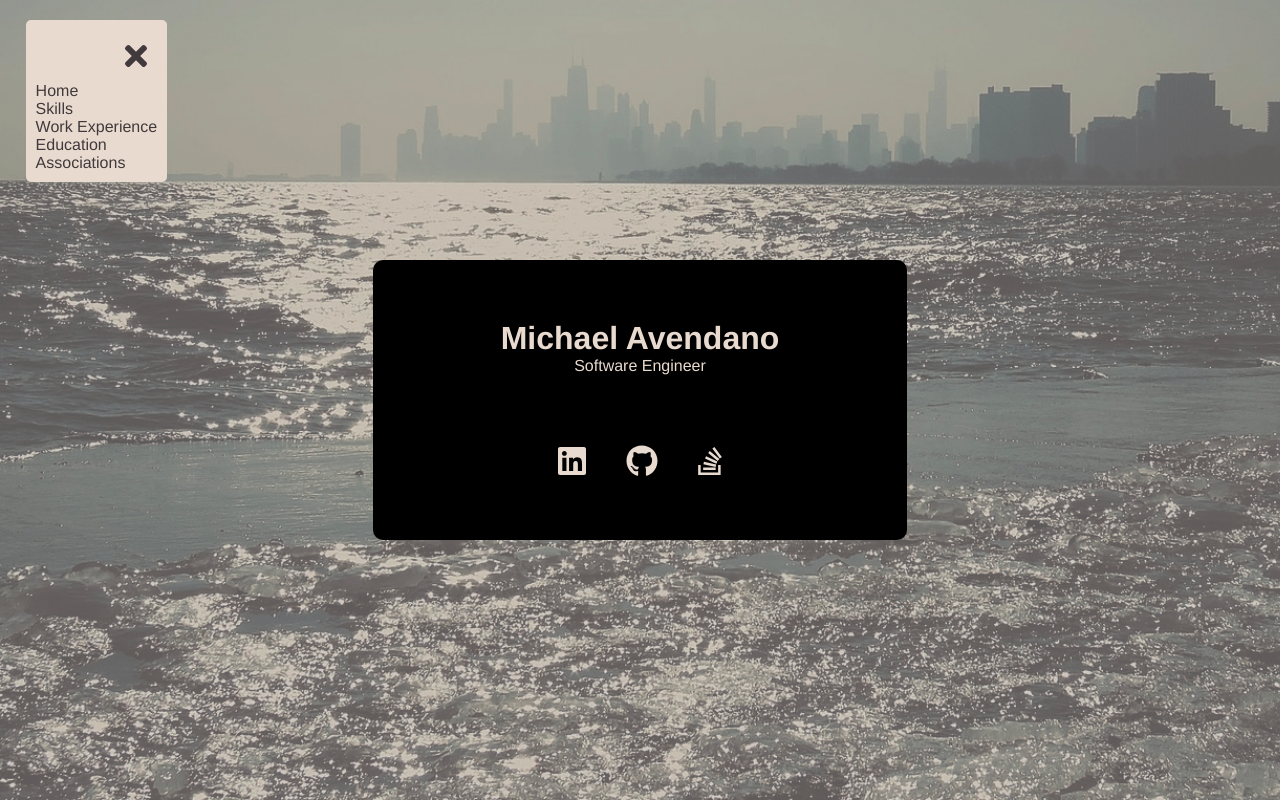
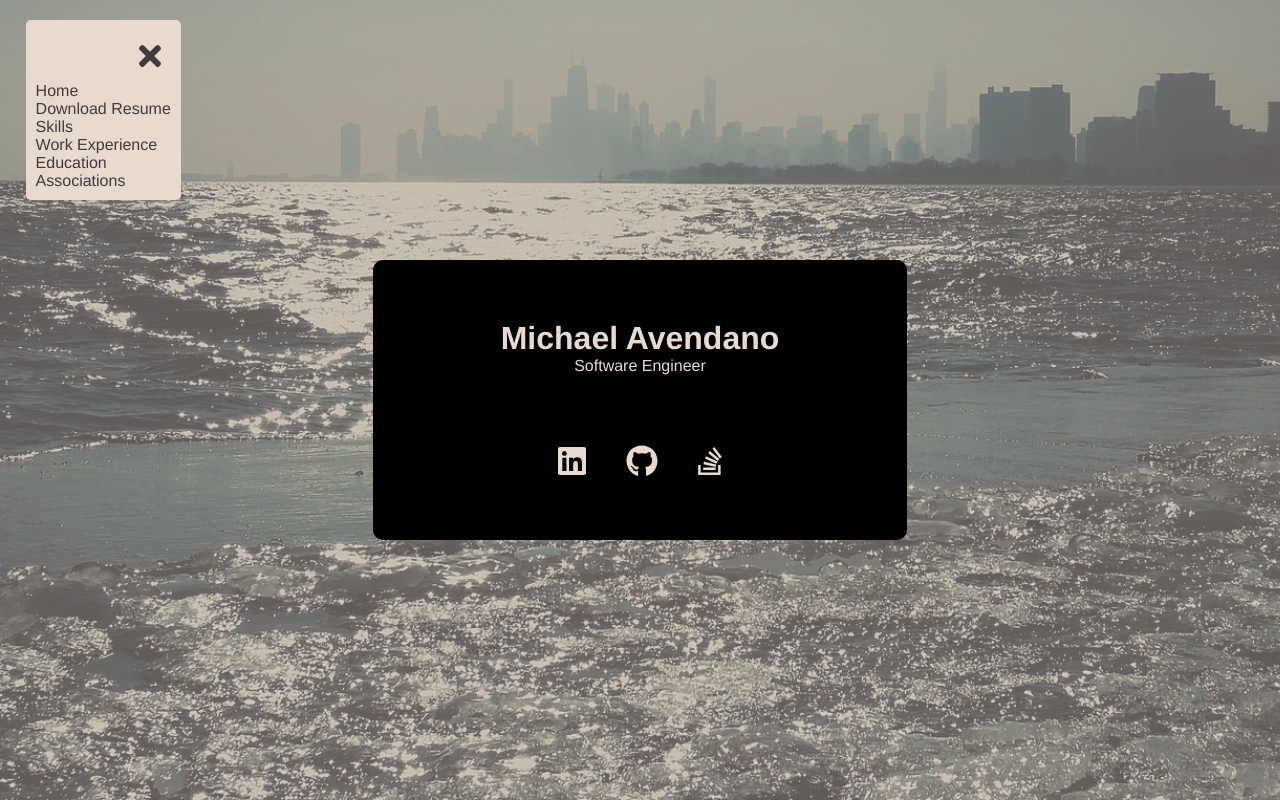
Before and after one commit to avenmia/PersonalWebsite, a Vue app: page / in a window 1280 px wide. Both pictures are taken after a click on the icon 54 px from the left and 51 px from the top of the page. Shown: the top 800 px of the page. Built offline with nearby package versions, Linux system fonts and the light colour scheme.

Commit message:
Adding link to download resume from menu bar

```diff
--- a/src/components/menu/Menu.vue
+++ b/src/components/menu/Menu.vue
@@ -2,6 +2,7 @@
   <div class="menu" v-if="isOpen">
     <font-awesome-icon class="times" size="2x" :icon="['fas', 'times']" @click="toggleMenu" />
     <a href="#home-section">Home</a>
+    <a href="#download-resume">Download Resume</a>
     <a href="#skills-section">Skills</a>
     <a href="#work-experience-section">Work Experience</a>
     <a href="#education-section">Education</a>
--- a/src/components/resume/DownloadResume.vue
+++ b/src/components/resume/DownloadResume.vue
@@ -1,6 +1,6 @@
 <template>
   <a href="./resume.pdf" download>
-    <button class="download-resume">
+    <button id="download-resume" class="download-resume">
       <div class="container">
         <font-awesome-icon class="download-icon" size="sm" :icon="['fas', 'download']" />
         <span>Download Resume</span>
```
